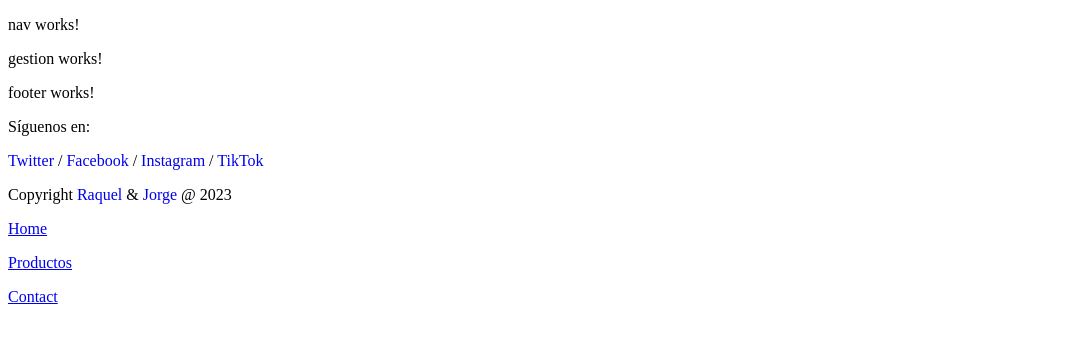
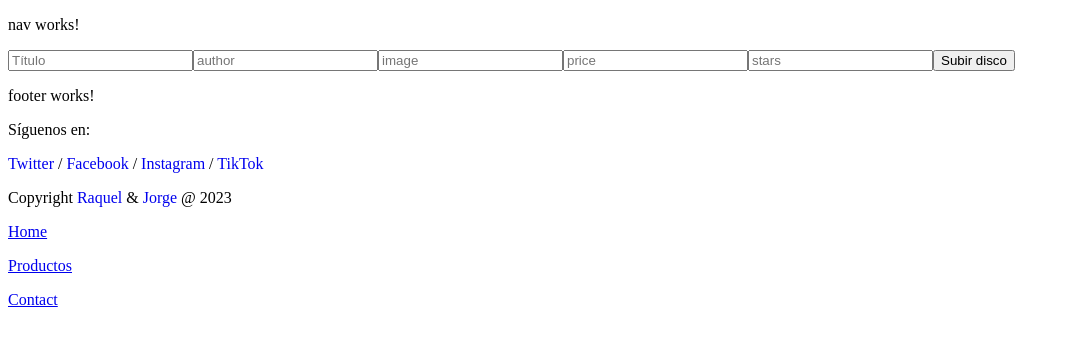
Before and after one commit to Giorx90/tienda-discos, an Angular app in the folder tienda-discos/: page /gestion in a window 1280 px wide. Shown: the top 346 px of the page, without its empty margins (0-1070 px from the left). Built offline with nearby package versions, Linux system fonts and the light colour scheme.

Commit message:
formulario gestion

```diff
--- a/tienda-discos/src/app/app.module.ts
+++ b/tienda-discos/src/app/app.module.ts
@@ -8,6 +8,7 @@ import { NavComponent } from './components/nav/nav.component';
 import { FooterComponent } from './components/footer/footer.component';
 
 import { ServicioService } from './services/servicio.service';
+import { FormsModule, ReactiveFormsModule } from '@angular/forms';
 
 
 
@@ -20,7 +21,9 @@ import { ServicioService } from './services/servicio.service';
   imports: [
   BrowserModule,
     AppRoutingModule,
-    HttpClientModule
+    HttpClientModule,
+    FormsModule,
+    ReactiveFormsModule
   ],
   providers: [ServicioService],
   bootstrap: [AppComponent]
--- a/tienda-discos/src/app/components/pages/gestion/gestion.component.html
+++ b/tienda-discos/src/app/components/pages/gestion/gestion.component.html
@@ -1 +1,10 @@
-<p>gestion works!</p>
+<form [formGroup]="discoRegister" (ngSubmit)="onSubmit()">
+    <input formControlName="name" placeholder="Título"/>
+    <input formControlName="author" placeholder="author">
+    <input formControlName="image" placeholder="image">
+    <input formControlName="price" placeholder="price">
+    <input formControlName="stars" placeholder="stars">
+
+    <button type="submit">Subir disco</button>
+
+</form>
--- a/tienda-discos/src/app/components/pages/gestion/gestion.component.ts
+++ b/tienda-discos/src/app/components/pages/gestion/gestion.component.ts
@@ -1,22 +1,46 @@
+import { Router, Routes } from '@angular/router';
+import { ServicioService } from './../../../services/servicio.service';
 import { Component, OnInit } from '@angular/core';
 import { FormGroup, FormBuilder, Validators } from '@angular/forms';
-import { discoRegister } from './gestion.module';
 
 @Component({
   selector: 'app-gestion',
   templateUrl: './gestion.component.html',
   styleUrls: ['./gestion.component.scss']
 })
-export class GestionComponent implements OnInit {
+export class GestionComponent {
+discoRegister! : FormGroup;
 
-
-
-  constructor () {
+  constructor (
+    private FormBuilder: FormBuilder,
+    private servicioService: ServicioService,
+    private router: Router) {
 
   }
 
-  ngOnInit () {
+  public newDisco = this.servicioService.discoData;
+  public discoId = this.servicioService.discoData.id;
 
+  ngOnInit() :void {
+    this.discoRegister = this.FormBuilder.group({
+      name:[this.newDisco.name,[Validators.required]],
+      price:[this.newDisco.price,[Validators.required]],
+      author:[this.newDisco.author,[Validators.required]],
+      stars:[this.newDisco.stars,[Validators.required]],
+      image:[this.newDisco.image,[Validators.required]],
+    });
+
+    this.discoRegister.valueChanges.subscribe(changes => {
+      this.newDisco = changes
+    })
   }
 
+  onSubmit() {
+    // console.log(this.newDisco)
+    this.servicioService.postDisco(this.newDisco).subscribe((data)=> {
+      this.router.navigate(["/productos"])
+    })
+
+    this.discoRegister.reset()
+  }
 }
--- a/tienda-discos/src/app/services/servicio.service.ts
+++ b/tienda-discos/src/app/services/servicio.service.ts
@@ -12,8 +12,21 @@ export class ServicioService {
 
   constructor(private http: HttpClient) {}
 
+  public discoData = {
+    id: "",
+    name: "",
+    price: "",
+    author: "",
+    stars: "",
+    image: ""
+  }
+
   getDiscos() {
     return this.http.get(this.dbjson)
   }
 
+  postDisco(disco : any) {
+    return this.http.post(this.dbjson, disco)
+  }
+
 }
```
Also changed, not shown: tienda-discos/src/app/components/pages/gestion/gestion.module.ts (+0 -8 lines).
